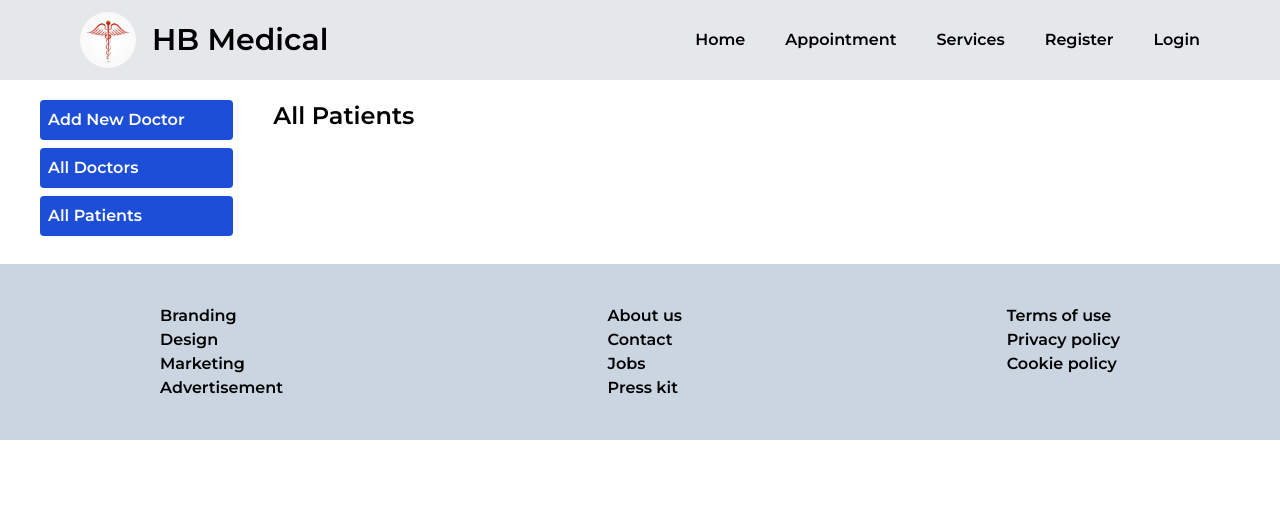
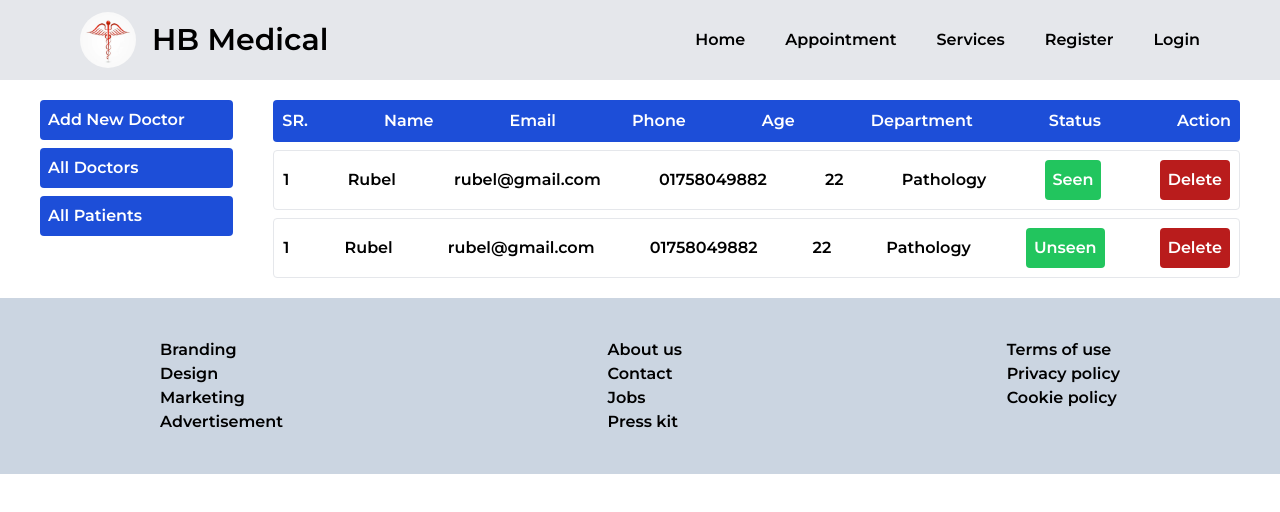
Before and after one commit to Md-Rubel-Ahmed-Rana/hb-medical-client, a React (Create React App) app: page /dashboard/patients in a window 1280 px wide. Shown: the top 512 px of the page. Built offline with nearby package versions, Linux system fonts and the light colour scheme; no server answers.

Commit message:
Doctors and patients placeholder text added

```diff
--- a/src/Dashboard/Doctors/Doctors.tsx
+++ b/src/Dashboard/Doctors/Doctors.tsx
@@ -3,17 +3,39 @@ import React from 'react';
 const Doctors = () => {
     return (
         <div>
-            <h3 className='text-2xl'>All Doctors</h3>
-            <table>
-                <thead>
-                    <th></th>
+            <table className='w-full'>
+                <thead className='flex justify-between gap-10 bg-blue-700 p-2 rounded text-white'>
+                    <th>SR.</th>
                     <th>Avatar</th>
                     <th>Name</th>
                     <th>Email</th>
                     <th>Phone</th>
                     <th>Age</th>
                     <th>Designation</th>
+                    <th>Action</th>
                 </thead>
+                <tbody>
+                    <tr className='flex items-center justify-between gap-10  p-2 rounded border mt-2'>
+                        <td>1</td>
+                        <td>Image</td>
+                        <td>Rubel</td>
+                        <td>rubel@gmail.com</td>
+                        <td>01758049882</td>
+                        <td>22</td>
+                        <td>Pathology</td>
+                        <td><button className='bg-red-700 p-2 rounded text-white'>Delete</button></td>
+                    </tr>
+                    <tr className='flex items-center justify-between gap-10  p-2 rounded border mt-2'>
+                        <td>1</td>
+                        <td>Image</td>
+                        <td>Rubel</td>
+                        <td>rubel@gmail.com</td>
+                        <td>01758049882</td>
+                        <td>22</td>
+                        <td>Pathology</td>
+                        <td><button className='bg-red-700 p-2 rounded text-white'>Delete</button></td>
+                    </tr>
+                </tbody>
             </table>
         </div>
     );
--- a/src/Dashboard/Patients/Patients.tsx
+++ b/src/Dashboard/Patients/Patients.tsx
@@ -3,7 +3,40 @@ import React from 'react';
 const Patients = () => {
     return (
         <div>
-            <h3 className="text-2xl">All Patients</h3>
+            <table className='w-full'>
+                <thead className='flex justify-between gap-10 bg-blue-700 p-2 rounded text-white'>
+                    <th>SR.</th>
+                    <th>Name</th>
+                    <th>Email</th>
+                    <th>Phone</th>
+                    <th>Age</th>
+                    <th>Department</th>
+                    <th>Status</th>
+                    <th>Action</th>
+                </thead>
+                <tbody>
+                    <tr className='flex items-center justify-between gap-10  p-2 rounded border mt-2'>
+                        <td>1</td>
+                        <td>Rubel</td>
+                        <td>rubel@gmail.com</td>
+                        <td>01758049882</td>
+                        <td>22</td>
+                        <td>Pathology</td>
+                        <td><button className='bg-green-500 p-2 rounded text-white'>Seen</button></td>
+                        <td><button className='bg-red-700 p-2 rounded text-white'>Delete</button></td>
+                    </tr>
+                    <tr className='flex items-center justify-between gap-10  p-2 rounded border mt-2'>
+                        <td>1</td>
+                        <td>Rubel</td>
+                        <td>rubel@gmail.com</td>
+                        <td>01758049882</td>
+                        <td>22</td>
+                        <td>Pathology</td>
+                        <td><button className='bg-green-500 p-2 rounded text-white'>Unseen</button></td>
+                        <td><button className='bg-red-700 p-2 rounded text-white'>Delete</button></td>
+                    </tr>
+                </tbody>
+            </table>
         </div>
     );
 };
```
